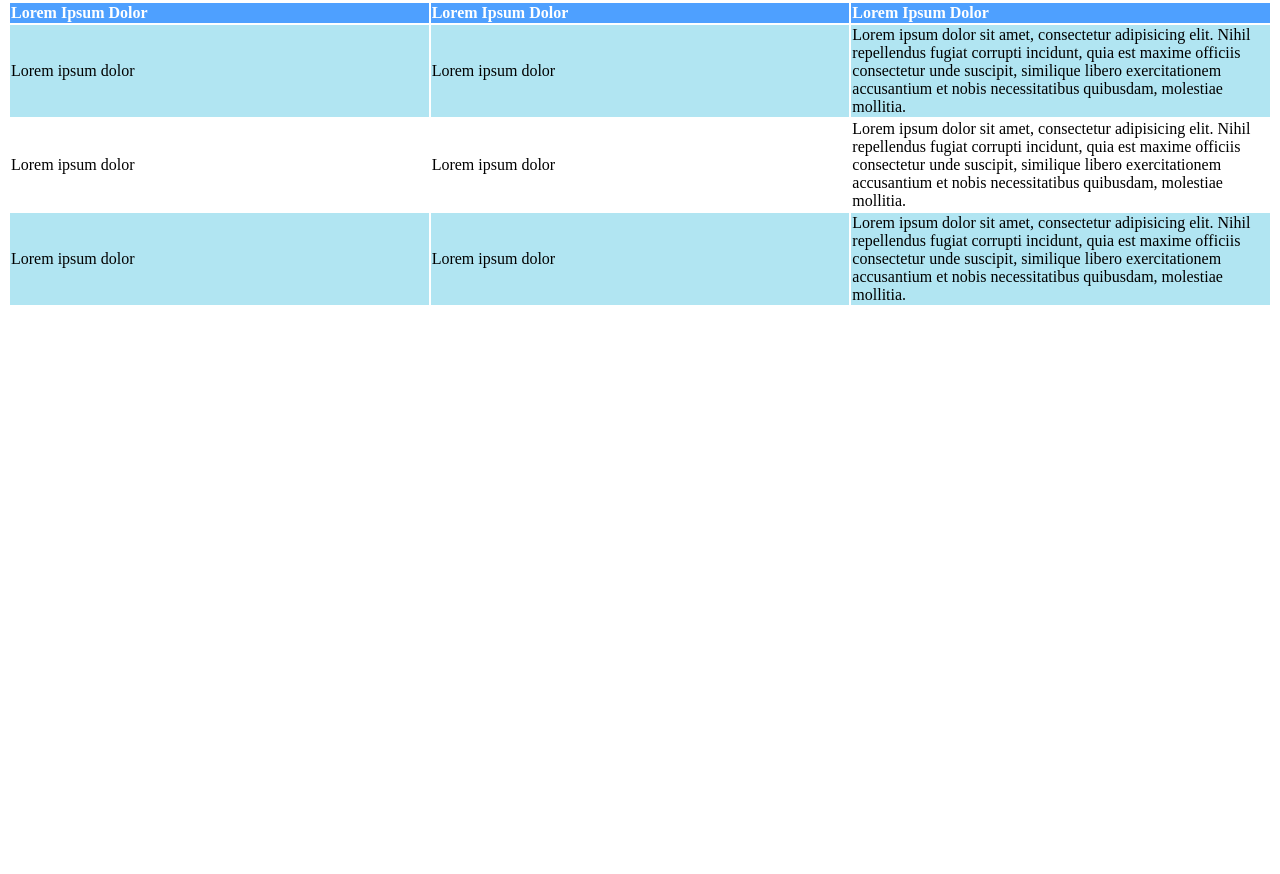
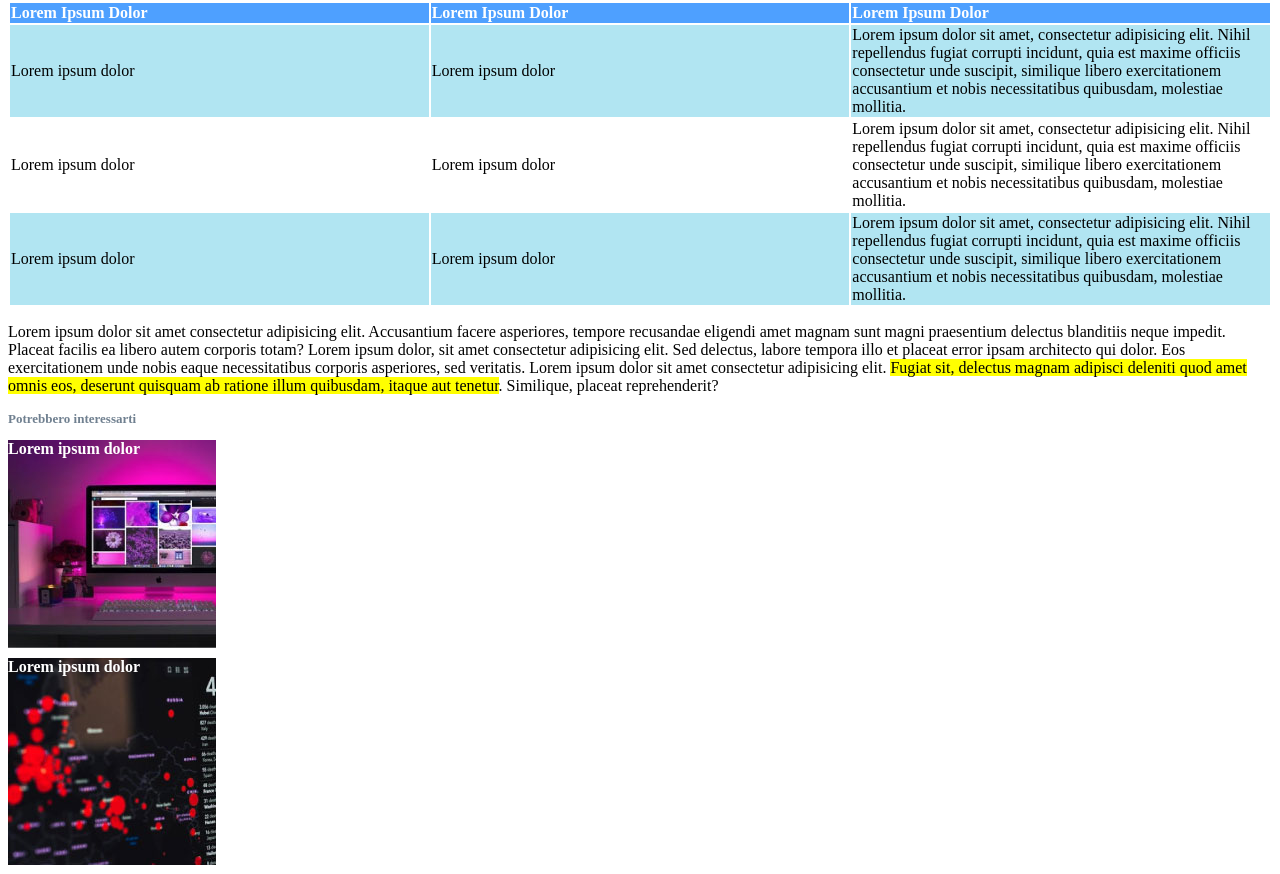
Before and after one commit to fdeluca85/html-css-booleaner, a plain HTML site: page index.html in a window 1280 px wide. Shown: the part 896-1770 px from the top of the page. Before the commit the page ends 1211 px from the top, so only its background shows below. Drawn offline with Linux system fonts and the light colour scheme.

Commit message:
paragrafo e potrebbe interessarti

```diff
--- a/index.html
+++ b/index.html
@@ -49,7 +49,7 @@
             </div>
         <!-- fine paragrafo e lista -->
         <!-- tabella -->
-            <table>
+            <div><table>
                 <!-- intestazione tabella -->
                 <thead>
                     <tr>
@@ -78,10 +78,22 @@
                     </tr>
                 </tbody>
                  <!-- fine corpo tabella -->
-
-            </table>
+            </table>   </div>
         <!-- fine tabella -->
-
+        <!-- paragrafo-->
+         <div>
+             <!-- paragrafo -->
+            <p>Lorem ipsum dolor sit amet consectetur adipisicing elit. Accusantium facere asperiores, tempore recusandae eligendi amet magnam sunt magni praesentium delectus blanditiis neque impedit. Placeat facilis ea libero autem corporis totam?
+            Lorem ipsum dolor, sit amet consectetur adipisicing elit. Sed delectus, labore tempora illo et placeat error ipsam architecto qui dolor. Eos exercitationem unde nobis eaque necessitatibus corporis asperiores, sed veritatis.
+             Lorem ipsum dolor sit amet consectetur adipisicing elit. <span class="giallo">Fugiat sit, delectus magnam adipisci deleniti quod amet omnis eos, deserunt quisquam ab ratione illum quibusdam, itaque aut tenetur</span>. Similique, placeat reprehenderit?
+            </p>
+        </div>
+        <!-- potrebbe interessarti -->
+        <section>
+            <h3>Potrebbero interessarti</h3>
+            <div class="monitor"><span class="testo-img">Lorem ipsum dolor</span></div>
+            <div class="graph"><span class="testo-img">Lorem ipsum dolor</span></div>
+        </section>
 
 
 
--- a/style.css
+++ b/style.css
@@ -1,7 +1,9 @@
+h3{font-size: small;
+color: slategrey;}
 .logo-sfondo{
     width: 100%;
     height: 150px;
-    background-image: url(img/pattern.png);
+    background-image: url("img/pattern.png");
     background-color:#4EA0FF;
     background-repeat: repeat-x;
     }
@@ -26,3 +28,17 @@ text-align: left;
 }
 .sfondo-tabella{background-color: #B1E5F2;
     }
+.monitor{background-image: url("img/monitor.jpg");
+    background-repeat: no-repeat;
+    height: 208px;
+    width: 208px;
+    margin-bottom: 10px;
+}
+.graph{background-image: url("img/graph.jpg");
+    background-repeat: no-repeat;
+    height: 208px;
+    width: 208px;
+}
+
+.testo-img{font-weight: bold;
+color: white;}
```
